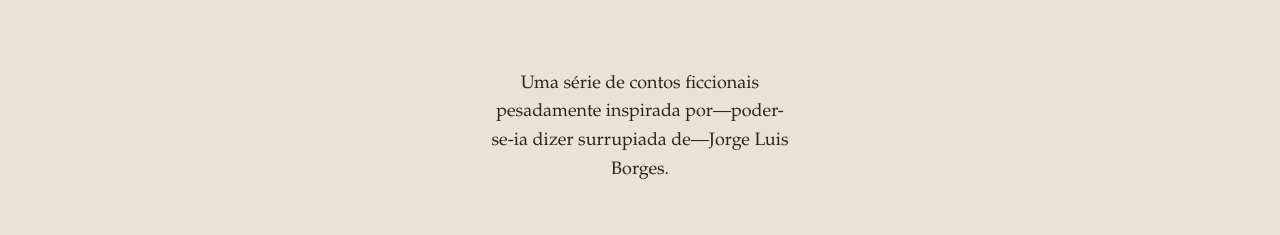
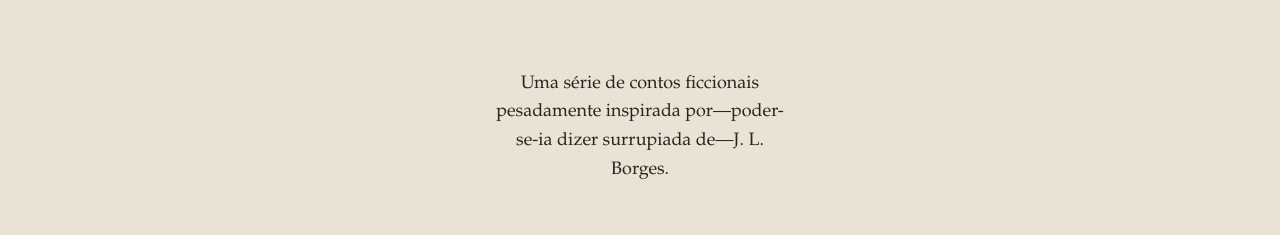
Before and after one commit to regisfrias/ficcoes, a Next.js app: page / in a window 1280 px wide. Shown: the part 292-527 px from the top of the page. Built offline with nearby package versions, Linux system fonts and the light colour scheme.

Commit message:
Use only initials for Borges.

```diff
--- a/components/Cover.tsx
+++ b/components/Cover.tsx
@@ -16,7 +16,7 @@
     <Wrapper>
       <Link href="https://regisfrias.com"><a><em>Régis Frias</em></a></Link><br /><em>2022</em>
       <P>{ lang === 'pt' ?
-        'Uma série de contos ficcionais pesadamente inspirada por—poder-se-ia dizer surrupiada de—Jorge Luis Borges.'
+        'Uma série de contos ficcionais pesadamente inspirada por—poder-se-ia dizer surrupiada de—J. L. Borges.'
       :
         'A series of short stories heavily inspired by—one could say stolen from—J. L. Borges.'
       }</P>
```
Also changed, not shown: 1 other file (tests, documents, lock files or other folders).
